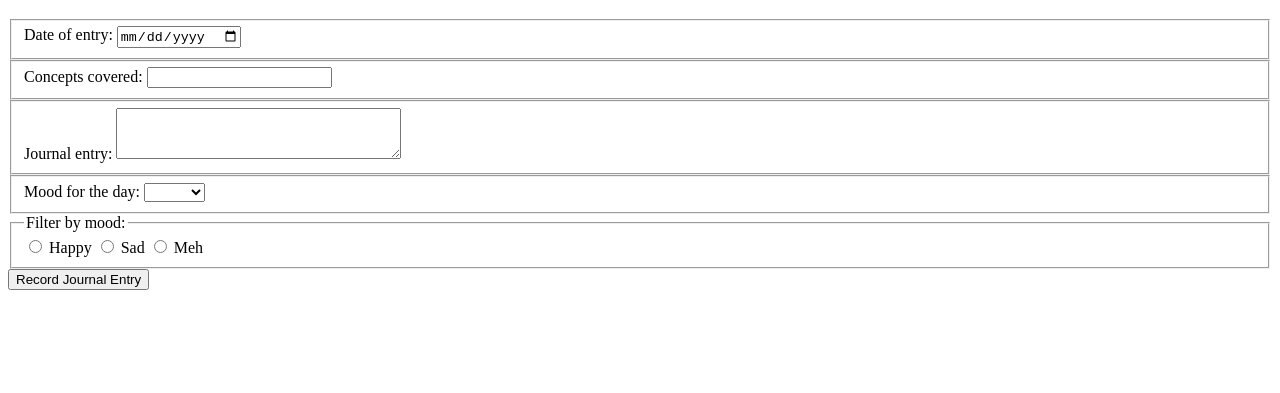
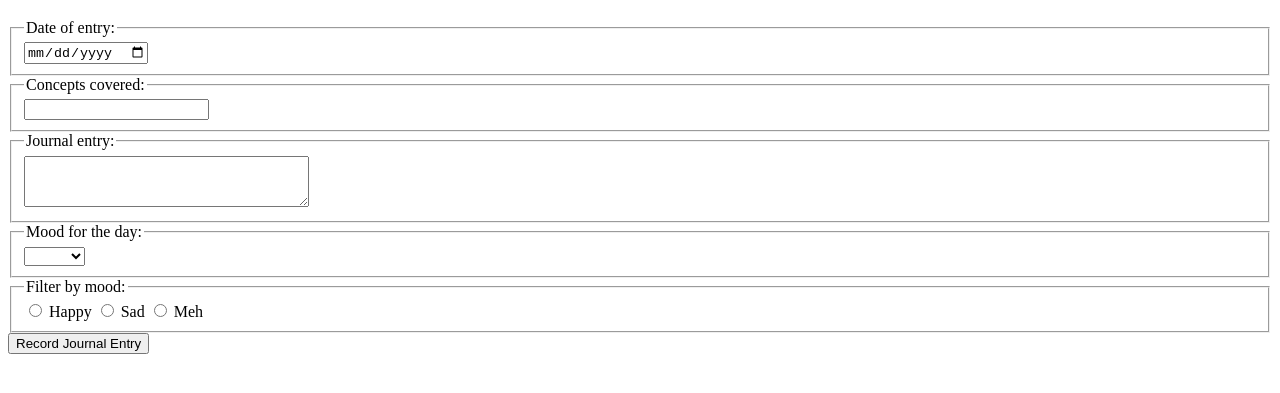
Before and after one commit to castlesmadeofcode/daily-journal, a plain HTML site: page src/index.html in a window 1280 px wide. Shown: the part 61-454 px from the top of the page. Drawn offline with Linux system fonts and the light colour scheme; no server answers.

Commit message:
changed labels to legends

```diff
--- a/src/index.html
+++ b/src/index.html
@@ -14,19 +14,19 @@
     <div class="flex-container">
         <form action="" id="journal">
             <fieldset>
-                <label for="journalDate">Date of entry: </label>
+                <legend for="journalDate">Date of entry: </legend>
                 <input type="date" name="journalDate" id="journalDate">
             </fieldset>
             <fieldset>
-                <label for="journalConcepts">Concepts covered: </label>
+                <legend for="journalConcepts">Concepts covered: </legend>
                 <input type="text" name="journalConcepts" id="journalConcepts">
             </fieldset>
             <fieldset>
-                <label for="journalEntry">Journal entry: </label>
+                <legend for="journalEntry">Journal entry: </legend>
                 <textarea name="journalEntry" id="journalEntry" rows="3" cols="33"></textarea>
             </fieldset>
             <fieldset>
-                <label for="journalMood">Mood for the day: </label>
+                <legend for="journalMood">Mood for the day: </legend>
                 <select name="journalMood" id="journalMood">
                     <option value = ""></option>
                     <option value="Happy">Happy</option>
@@ -36,7 +36,6 @@
             </fieldset>
             <fieldset>
                     <legend>Filter by mood: </legend>
-                    <label for="journalMood"></label>
                     <input type="radio" name="mood" value="Happy"> Happy
                     <input type="radio" name="mood" value="Sad"> Sad
                     <input type="radio" name="mood" value="Meh"> Meh
```
